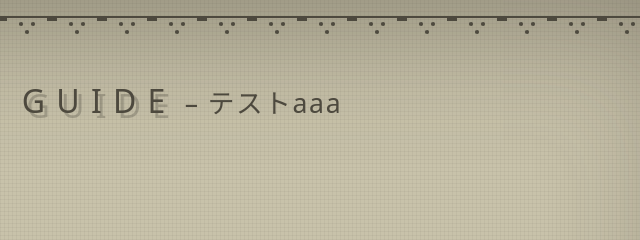
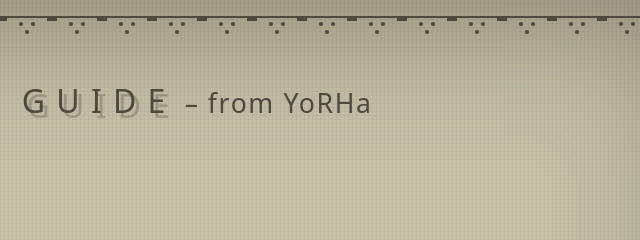
Before and after one commit to alice3589/NieR-Automata-RTA-Guide, a plain HTML site: page index.html in a window 1280 px wide. Shown: the top 240 px of the page, 567-1207 px from the left. Drawn offline with Linux system fonts and the light colour scheme.

Commit message:
from YoRHa

```diff
--- a/index.html
+++ b/index.html
@@ -245,7 +245,7 @@ img {
   <div class="container">
     <h1>
       <span>NieR:Automata RTA Guide</span>
-      <small>テストaaa</small>
+      <small>from YoRHa</small>
     </h1>
   </div>
 </header>
```
